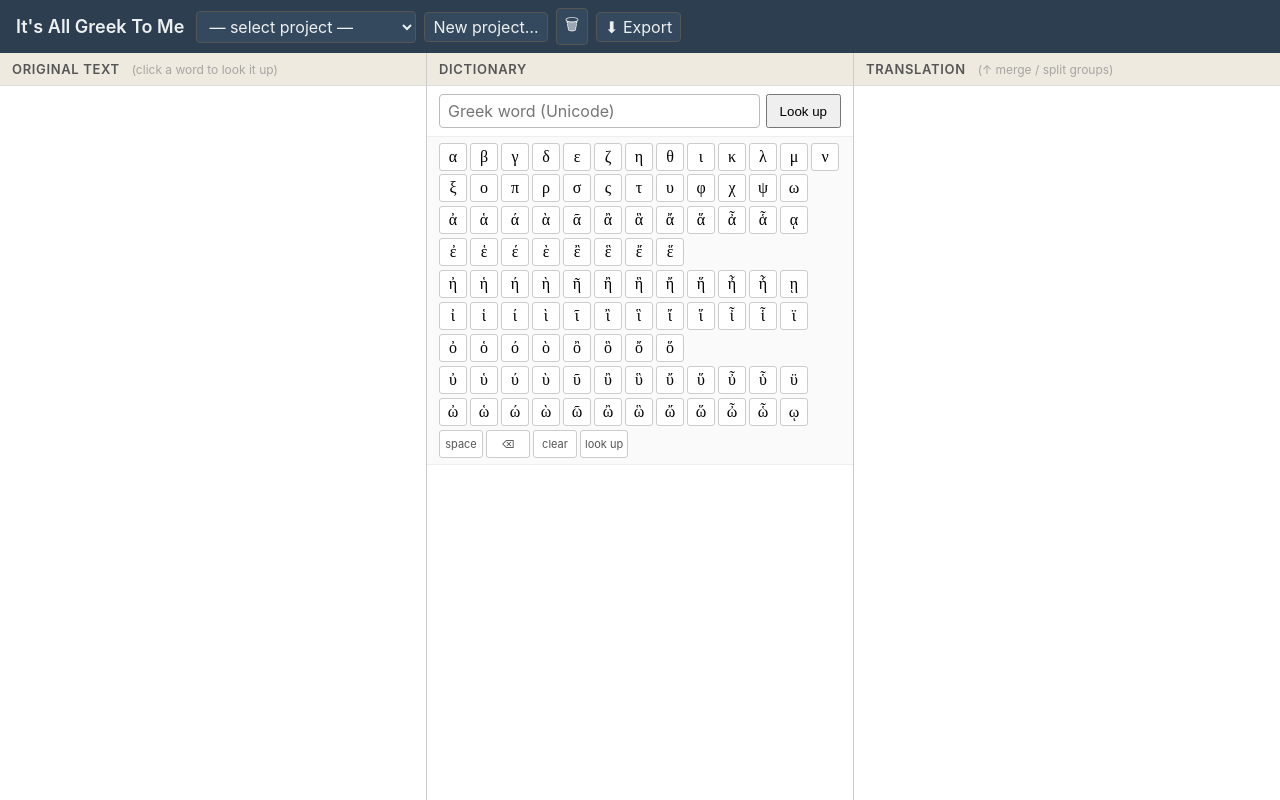
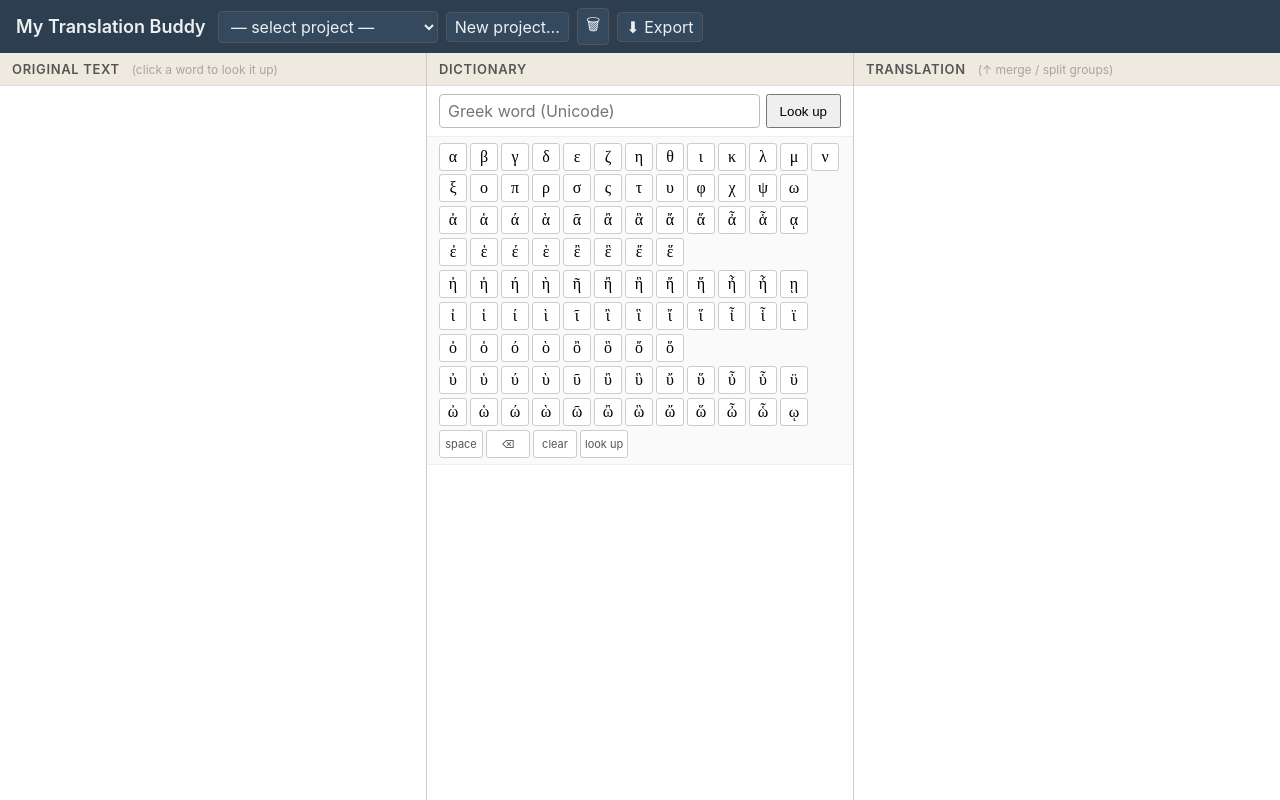
Before and after one commit to JaredHall89/ItsAllGreekToMe, a Flask app: page / in a window 1280 px wide. Run offline with Flask 3, Linux system fonts and the light colour scheme; data that the repository does not hold is empty.

Commit message:
Rename UI: My Translation Buddy

```diff
--- a/app.py
+++ b/app.py
@@ -43,7 +43,7 @@ def _require_basic_auth():
         return Response(
             "Authentication required.",
             401,
-            {"WWW-Authenticate": 'Basic realm="It\'s All Greek To Me"'},
+            {"WWW-Authenticate": 'Basic realm="My Translation Buddy"'},
         )
     return None
 app.config["MAX_CONTENT_LENGTH"] = 50 * 1024 * 1024
--- a/templates/index.html
+++ b/templates/index.html
@@ -2,12 +2,12 @@
 <html lang="en">
 <head>
 <meta charset="utf-8">
-<title>It's All Greek To Me</title>
+<title>My Translation Buddy</title>
 <link rel="stylesheet" href="/static/style.css">
 </head>
 <body>
 <header>
-  <h1>It's All Greek To Me</h1>
+  <h1>My Translation Buddy</h1>
   <div class="project-controls">
     <select id="project-select"><option value="">— select project —</option></select>
     <button id="new-project-btn">New project…</button>
```
